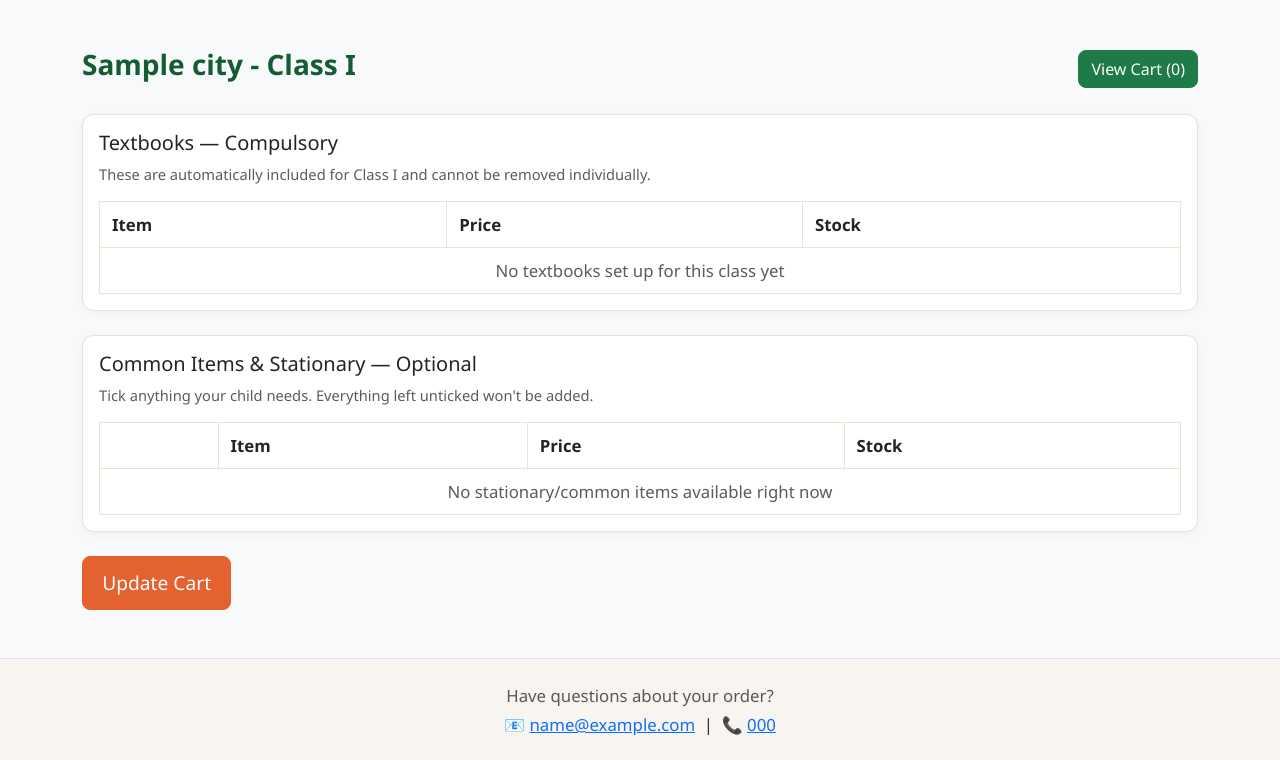
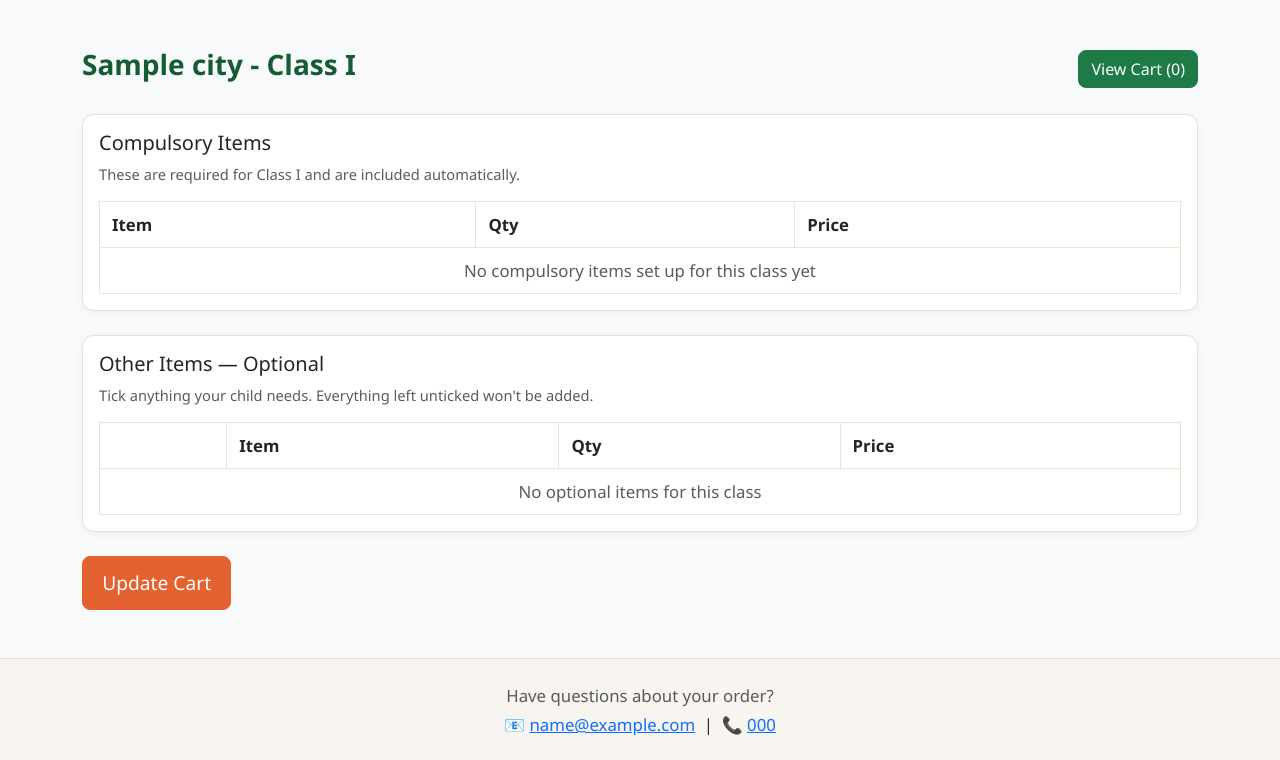
Before and after one commit to aaryanborse-arch/dps_store, a Flask app: page /shop/browse in a window 1280 px wide. Shown: the top 760 px of the page. Run offline with Flask 3, Linux system fonts and the light colour scheme; a user stored in the database is signed in; tables that the repository leaves empty hold one stand-in row (values such as "Sample post"); some libraries are stand-ins or nearby versions.

Commit message:
Custom bundle compulsory items, class name matching (III to 3), bundle page scroll, notebook label fix

```diff
--- a/app/admin.py
+++ b/app/admin.py
@@ -314,7 +314,7 @@ def stock_correction():
     tagged_products = []
     for p in raw_products:
         key = class_value_to_key(p.applicable_class)
-        if key in ('notebook', 'extra'):
+        if key == 'extra':
             key = 'stationary'
         p.display_label = section_label(key)
         tagged_products.append((sort_key(key), p.name, p))
--- /dev/null
+++ b/app/bundle_rules.py
@@ -0,0 +1,61 @@
+from app import db
+from app.models import Bundle, Product
+
+
+def compulsory_classes(product):
+    """Class values for which this product is ticked 'compulsory in custom bundle' (Option 2)."""
+    raw = product.needed_for_class or ''
+    return {c.strip() for c in raw.split(',') if c.strip()}
+
+
+def set_compulsory_for_class(product, class_value, is_compulsory):
+    classes = compulsory_classes(product)
+    if is_compulsory:
+        classes.add(class_value)
+    else:
+        classes.discard(class_value)
+    product.needed_for_class = ','.join(sorted(classes)) or None
+
+
+def get_custom_shop_items(city_id, student_class):
+    """
+    Option 2 (custom bundle) for one class.
+    Uses that class's bundle. If no bundle is set up yet, falls back to the old behaviour
+    (all class textbooks + all common/stationary items).
+      compulsory = class textbooks + items staff ticked as compulsory
+      electives  = optional subjects (French, Sanskrit, ...) — parent ticks the one(s) that apply
+      optional   = everything else in the bundle
+    """
+    city_id = int(city_id)
+    result = {'compulsory': [], 'electives': [], 'optional': [], 'from_bundle': False}
+
+    bundle = Bundle.query.filter_by(city_id=city_id, applicable_class=student_class).first()
+    entries = []
+    if bundle and bundle.items:
+        result['from_bundle'] = True
+        for bi in bundle.items:
+            p = bi.product
+            if p and p.is_active and p.city_id == city_id:
+                entries.append((p, bi.quantity or 1))
+    else:
+        products = Product.query.filter(
+            Product.city_id == city_id,
+            Product.is_active == True,
+            db.or_(
+                Product.applicable_class == student_class,
+                Product.applicable_class.is_(None),
+                Product.applicable_class.in_(['notebook', 'extra', 'stationary'])
+            )
+        ).order_by(Product.product_type, Product.name).all()
+        entries = [(p, 1) for p in products]
+
+    for p, qty in entries:
+        entry = {'product': p, 'quantity': qty, 'in_stock': (p.stock_quantity or 0) >= qty}
+        if p.is_elective:
+            result['electives'].append(entry)
+        elif p.applicable_class == student_class or student_class in compulsory_classes(p):
+            result['compulsory'].append(entry)
+        else:
+            result['optional'].append(entry)
+
+    return result
--- a/app/class_options.py
+++ b/app/class_options.py
@@ -30,10 +30,12 @@ def normalize_class_value(raw):
     text = str(raw).strip()
     if not text:
         return None
-    lower = text.lower().replace('.', '').strip()
+    lower = text.lower().strip().rstrip('.').strip()
+    if lower.replace('.', '', 1).isdigit() and lower.endswith('.0'):
+        lower = lower[:-2]  # Excel sometimes gives 3.0 instead of 3
 
     direct_map = {
-        'nursery': 'Nursery',
+        'nursery': 'Nursery', 'nur': 'Nursery', 'n': 'Nursery',
         'lkg': 'Pre-Prep', 'pre-prep': 'Pre-Prep', 'preprep': 'Pre-Prep',
         'ukg': 'Prep', 'prep': 'Prep',
     }
--- a/app/supplier_import.py
+++ b/app/supplier_import.py
@@ -485,13 +485,13 @@ def manual_record():
         return (0, int(k)) if k.isdigit() else (1, k)
 
     products_sorted = sorted(products, key=lambda p: (
-        sort_key(class_value_to_key(p.applicable_class) if class_value_to_key(p.applicable_class) not in ('notebook', 'extra') else 'stationary'),
+        sort_key(class_value_to_key(p.applicable_class) if class_value_to_key(p.applicable_class) != 'extra' else 'stationary'),
         p.name
     ))
 
     for p in products_sorted:
         key = class_value_to_key(p.applicable_class)
-        if key in ('notebook', 'extra'):
+        if key == 'extra':
             key = 'stationary'
         p.display_label = section_label(key)
 
--- a/app/templates/parent/browse.html
+++ b/app/templates/parent/browse.html
@@ -22,51 +22,80 @@
             {% endif %}
         {% endwith %}
 
+        {% if blocked %}
+        <div class="alert alert-warning">
+            Some compulsory items for this class are out of stock right now: <strong>{{ blocked|join(', ') }}</strong>.
+            Online ordering for this option will open again once they are restocked. Please contact the store if you need help.
+        </div>
+        {% endif %}
+
         <form method="POST">
             <div class="card p-3 mb-4">
-                <h5>Textbooks — Compulsory</h5>
-                <p class="text-muted small mb-3">These are automatically included for Class {{ student_class|roman }} and cannot be removed individually.</p>
+                <h5>Compulsory Items</h5>
+                <p class="text-muted small mb-3">These are required for Class {{ student_class|roman }} and are included automatically.</p>
                 <div class="table-responsive">
                 <table class="table table-bordered bg-white mb-0">
-                    <thead><tr><th>Item</th><th>Price</th><th>Stock</th></tr></thead>
+                    <thead><tr><th>Item</th><th>Qty</th><th>Price</th></tr></thead>
                     <tbody>
-                        {% for p in textbooks %}
+                        {% for e in compulsory %}
                         <tr>
-                            <td>{{ p.name }}</td>
-                            <td>₹{{ p.price }}</td>
-                            <td>{{ p.stock_quantity }}</td>
+                            <td>{{ e.product.name }}</td>
+                            <td>{{ e.quantity }}</td>
+                            <td>₹{{ e.product.price }}</td>
                         </tr>
                         {% else %}
-                        <tr><td colspan="3" class="text-center text-muted">No textbooks set up for this class yet</td></tr>
+                        <tr><td colspan="3" class="text-center text-muted">No compulsory items set up for this class yet</td></tr>
                         {% endfor %}
                     </tbody>
                 </table>
                 </div>
             </div>
 
+            {% if electives %}
             <div class="card p-3 mb-4">
-                <h5>Common Items & Stationary — Optional</h5>
+                <h5>Optional Subjects — tick the one(s) that apply to your child</h5>
+                <div class="table-responsive">
+                <table class="table table-bordered bg-white mb-0">
+                    <thead><tr><th></th><th>Item</th><th>Subject</th><th>Qty</th><th>Price</th></tr></thead>
+                    <tbody>
+                        {% for e in electives %}
+                        <tr>
+                            <td><input type="checkbox" name="elective_product_id" value="{{ e.product.id }}" {{ 'checked' if cart.get(e.product.id|string) }} {{ 'disabled' if not e.in_stock }}></td>
+                            <td>{{ e.product.name }}{% if not e.in_stock %} <span class="badge bg-danger">Out of stock</span>{% endif %}</td>
+                            <td>{{ e.product.subject or '-' }}</td>
+                            <td>{{ e.quantity }}</td>
+                            <td>₹{{ e.product.price }}</td>
+                        </tr>
+                        {% endfor %}
+                    </tbody>
+                </table>
+                </div>
+            </div>
+            {% endif %}
+
+            <div class="card p-3 mb-4">
+                <h5>Other Items — Optional</h5>
                 <p class="text-muted small mb-3">Tick anything your child needs. Everything left unticked won't be added.</p>
                 <div class="table-responsive">
                 <table class="table table-bordered bg-white mb-0">
-                    <thead><tr><th></th><th>Item</th><th>Price</th><th>Stock</th></tr></thead>
+                    <thead><tr><th></th><th>Item</th><th>Qty</th><th>Price</th></tr></thead>
                     <tbody>
-                        {% for p in optional_items %}
+                        {% for e in optional_items %}
                         <tr>
-                            <td><input type="checkbox" name="optional_product_id" value="{{ p.id }}" {{ 'checked' if cart.get(p.id|string) }}></td>
-                            <td>{{ p.name }}</td>
-                            <td>₹{{ p.price }}</td>
-                            <td>{{ p.stock_quantity }}</td>
+                            <td><input type="checkbox" name="optional_product_id" value="{{ e.product.id }}" {{ 'checked' if cart.get(e.product.id|string) }} {{ 'disabled' if not e.in_stock }}></td>
+                            <td>{{ e.product.name }}{% if not e.in_stock %} <span class="badge bg-danger">Out of stock</span>{% endif %}</td>
+                            <td>{{ e.quantity }}</td>
+                            <td>₹{{ e.product.price }}</td>
                         </tr>
                         {% else %}
-                        <tr><td colspan="4" class="text-center text-muted">No stationary/common items available right now</td></tr>
+                        <tr><td colspan="4" class="text-center text-muted">No optional items for this class</td></tr>
                         {% endfor %}
                     </tbody>
                 </table>
                 </div>
             </div>
 
-            <button type="submit" class="btn btn-primary btn-lg">Update Cart</button>
+            <button type="submit" class="btn btn-primary btn-lg" {{ 'disabled' if blocked }}>Update Cart</button>
         </form>
     </div>
     {% include 'parent/_footer.html' %}
--- a/app/templates/parent/cart.html
+++ b/app/templates/parent/cart.html
@@ -22,7 +22,7 @@
                     <td>{{ item.quantity }}</td>
                     <td>₹{{ item.subtotal }}</td>
                     <td>
-                        {% if item.product.applicable_class == session.get('shop_class') %}
+                        {% if item.product.id in locked_ids %}
                         <span class="badge bg-secondary">Compulsory</span>
                         {% else %}
                         <form method="POST" action="{{ url_for('parent.remove_from_cart', product_id=item.product.id) }}">
--- a/app/templates/parent/purchase_choice.html
+++ b/app/templates/parent/purchase_choice.html
@@ -25,8 +25,8 @@
             <div class="col-md-4">
                 <a href="{{ url_for('parent.browse') }}" class="text-decoration-none">
                     <div class="card p-4 text-center dashboard-card h-100">
-                        <h4>📚 All Textbooks + Optional Stationary</h4>
-                        <p class="text-muted mb-0">Textbooks compulsory, stationary optional</p>
+                        <h4>📚 Custom Bundle</h4>
+                        <p class="text-muted mb-0">Textbooks and required items compulsory, choose the rest</p>
                     </div>
                 </a>
             </div>
```
Also changed, not shown: app/bundles.py (+28 -2 lines), app/parent.py (+49 -27 lines), app/sales.py (+3 -4 lines), app/templates/bundles/edit.html (+54 -2 lines).
